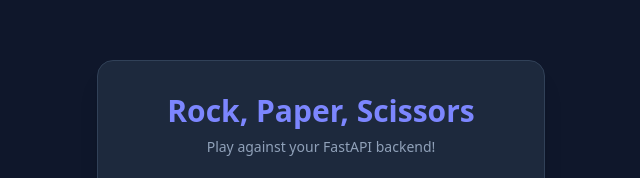
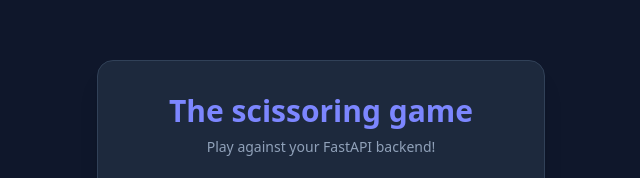
Before and after one commit to Sharjil19/Stone-paper-scissor, a plain HTML site: page index.html in a window 1280 px wide. Shown: the part 202-380 px from the top of the page, without its empty margins (319-959 px from the left). Drawn offline with nearby package versions, Linux system fonts and the light colour scheme.

Commit message:
testing git terminal

```diff
--- a/index.html
+++ b/index.html
@@ -10,7 +10,7 @@
 <body class="bg-slate-900 text-slate-100 min-h-screen flex items-center justify-center">
 
     <div class="bg-slate-800 p-8 rounded-2xl shadow-xl w-full max-w-md text-center border border-slate-700">
-        <h1 class="text-3xl font-bold mb-2 text-indigo-400">Rock, Paper, Scissors</h1>
+        <h1 class="text-3xl font-bold mb-2 text-indigo-400">The scissoring game</h1>
         <p class="text-slate-400 text-sm mb-6">Play against your FastAPI backend!</p>
 
         <!-- Choice Buttons -->
```
